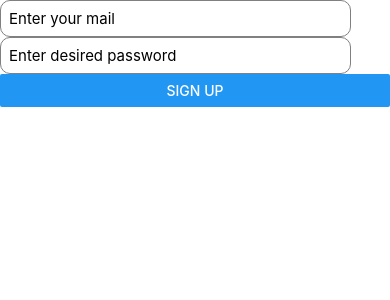
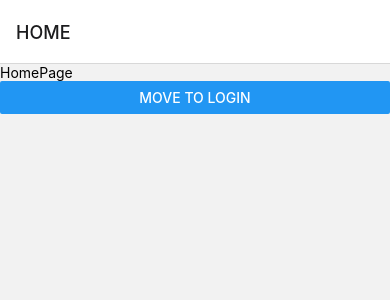
Before and after one commit to eitansh28/RideWithMe, a React Native app in the folder RideWithMe/: screen / in a window 390 px wide. Shown: the top 300 px of the page. Built offline with nearby package versions, Linux system fonts and the light colour scheme.

Commit message:
before pushing first time

```diff
--- a/RideWithMe/App.js
+++ b/RideWithMe/App.js
@@ -2,39 +2,41 @@ import * as React from "react";
 import {View, TextInput, StyleSheet, Button} from "react-native";
 import { useState, useEffect } from "react";
 import firestore from "@react-native-firebase/firestore";
+import MainNavigation from "./src/components/MainNavigation";
 
 function App() {
-  const [email, setEmail] = useState("");
-  const [pass, setPass] = useState("");
-  const [user, setUser] = useState();
+  // const [email, setEmail] = useState("");
+  // const [pass, setPass] = useState("");
+  // const [user, setUser] = useState();
 
-  function create() {
-    firestore()
-      .collection("users")
-      .doc(`rdCiSL18n1uqgRQkig1X`)
-      .update({
-        FirstName: 'Matan',
-        LastName: 'Shimon',
-      });
-    alert("We got your data successfully :)");
-  }
+  // function create() {
+  //   firestore()
+  //     .collection("users")
+  //     .doc(`rdCiSL18n1uqgRQkig1X`)
+  //     .update({
+  //       FirstName: 'Matan',
+  //       LastName: 'Shimon',
+  //     });
+  //   alert("We got your data successfully :)");
+  // }
 
   return (
-    <View>
-      <TextInput
-        style={styles.input}
-        placeholder="Enter your mail"
-        value={email}
-        onChangeText={setEmail}
-      />
-      <TextInput
-        style={styles.input}
-        placeholder="Enter desired password"
-        value={pass}
-        onChangeText={setPass}
-      />
-      <Button title="Sign up" onPress={create}></Button>
-    </View>
+    <MainNavigation/>
+    // <View>
+    //   <TextInput
+    //     style={styles.input}
+    //     placeholder="Enter your mail"
+    //     value={email}
+    //     onChangeText={setEmail}
+    //   />
+    //   <TextInput
+    //     style={styles.input}
+    //     placeholder="Enter desired password"
+    //     value={pass}
+    //     onChangeText={setPass}
+    //   />
+    //   <Button title="Sign up" onPress={create}></Button>
+    // </View>
   );
 };
 
--- /dev/null
+++ b/RideWithMe/src/components/MainNavigation.js
@@ -0,0 +1,30 @@
+import { View, Text } from 'react-native'
+import React from 'react'
+import { createNativeStackNavigator } from "@react-navigation/native-stack";
+import { NavigationContainer } from "@react-navigation/native";
+import S from '../screens/S';
+import Login from '../screens/Login';
+
+const Stack = createNativeStackNavigator();
+
+const MainNavigation = () => {
+  return (
+    <NavigationContainer>
+        <Stack.Navigator>
+            <Stack.Screen
+            name='HOME'
+            component={S}
+            />
+            <Stack.Screen
+            name='Login'
+            component={Login}
+            />
+
+
+        </Stack.Navigator>
+
+    </NavigationContainer>
+  )
+}
+
+export default MainNavigation
--- /dev/null
+++ b/RideWithMe/src/screens/Login.js
@@ -0,0 +1,12 @@
+import { View, Text } from 'react-native'
+import React from 'react'
+
+const Login = () => {
+  return (
+    <View>
+      <Text>Login Screen</Text>
+    </View>
+  )
+}
+
+export default Login
--- /dev/null
+++ b/RideWithMe/src/screens/S.js
@@ -0,0 +1,19 @@
+import { View, Text, Button } from 'react-native'
+import React from 'react'
+
+const S = ({navigation}) => {
+
+    const move = () =>{
+        navigation.navigate('Login')
+    }
+  return (
+    <View>
+      <Text>HomePage</Text>
+        <Button title='move to Login' onPress={move}
+
+        />
+    </View>
+  )
+}
+
+export default S
```
Also changed, not shown: RideWithMe/package.json (+8 -1 lines), 3 other files (tests, documents, lock files or other folders).
